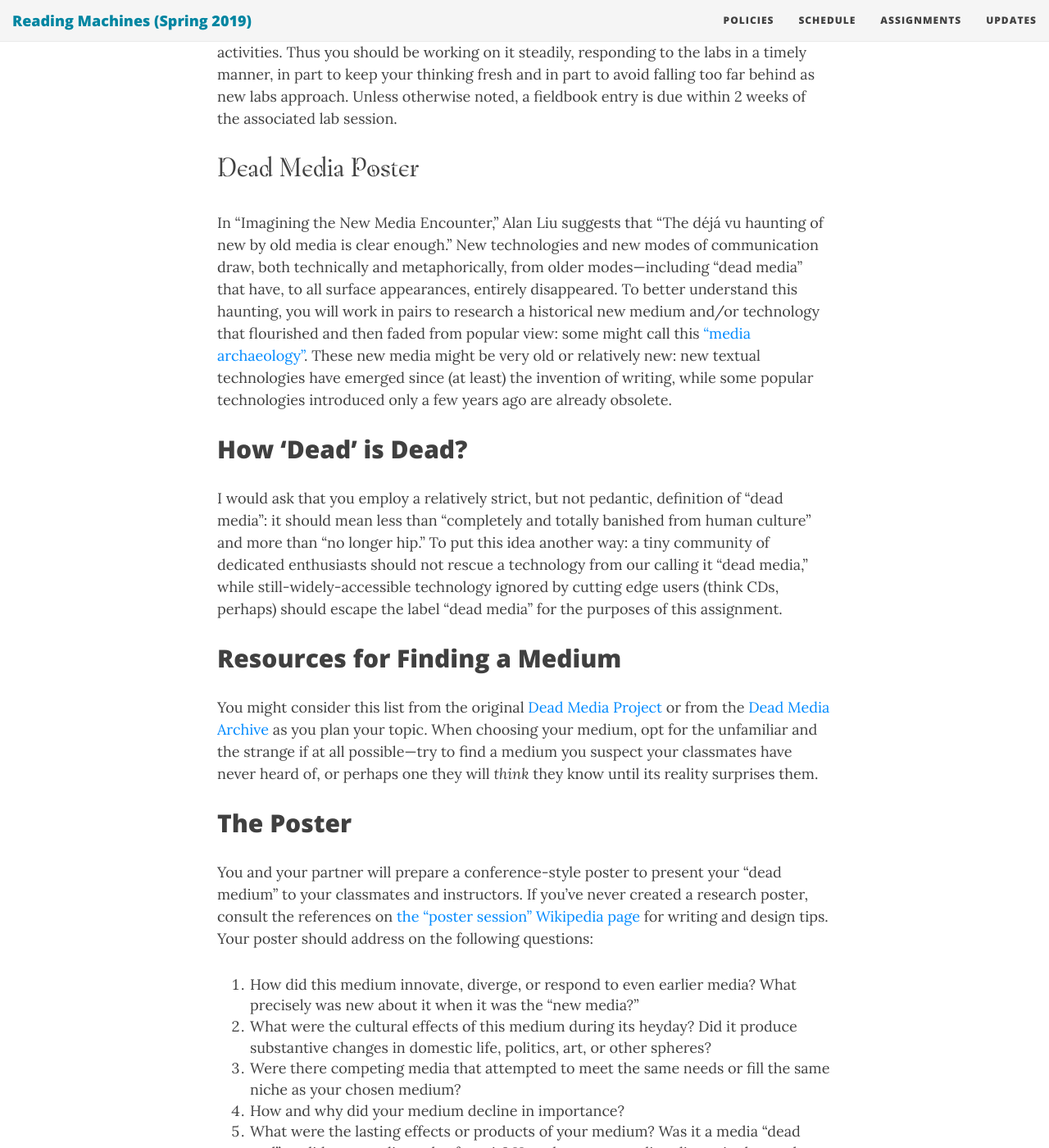
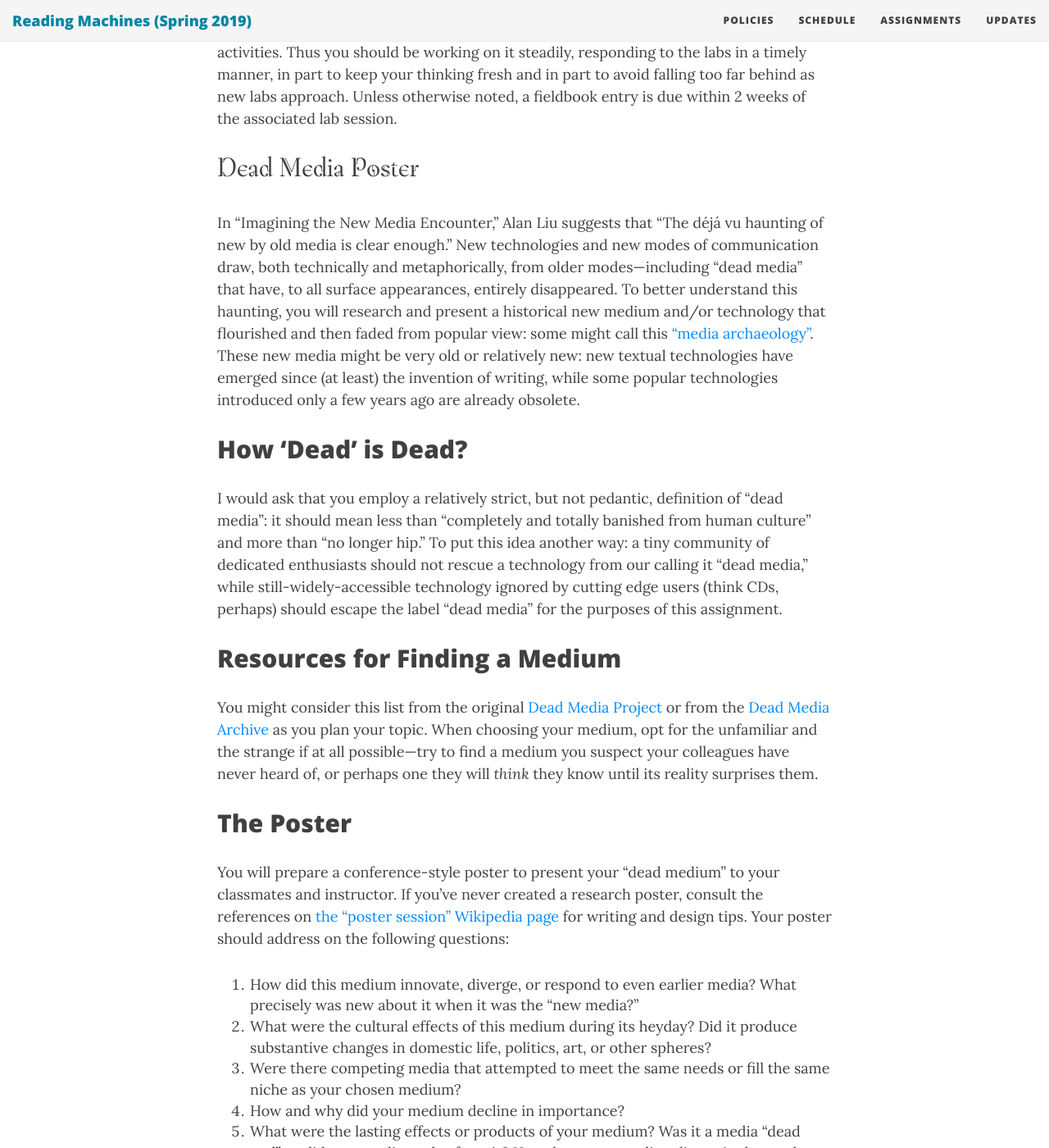
Before and after one commit to rccordell/s19rm, a Jekyll site: the page built from assignments.md, in a window 1280 px wide and 1400 px high, scrolled down 2751 px. Shown: the whole window at 82% size. Built offline with Jekyll 4.4.1, drawn with Linux system fonts in a browser that asks for light colours; nearby versions of some CDN libraries; some web fonts are replaced; some of the changed text lies outside the part shown.

Commit message:
copyedits

```diff
--- a/assignments.md
+++ b/assignments.md
@@ -48,7 +48,7 @@ Your fieldbook should be a developing record of your thinking about our class an
 
 # Dead Media Poster
 
-In “Imagining the New Media Encounter," Alan Liu suggests that “The déjá vu haunting of new by old media is clear enough.” New technologies and new modes of communication draw, both technically and metaphorically, from older modes—including “dead media” that have, to all surface appearances, entirely disappeared. To better understand this haunting, you will work in pairs to research a historical new medium and/or technology that flourished and then faded from popular view: some might call this [“media archaeology”](http://mediaarchaeologylab.com/). These new media might be very old or relatively new: new textual technologies have emerged since (at least) the invention of writing, while some popular technologies introduced only a few years ago are already obsolete.
+In “Imagining the New Media Encounter," Alan Liu suggests that “The déjá vu haunting of new by old media is clear enough.” New technologies and new modes of communication draw, both technically and metaphorically, from older modes—including “dead media” that have, to all surface appearances, entirely disappeared. To better understand this haunting, you will research and present a historical new medium and/or technology that flourished and then faded from popular view: some might call this [“media archaeology”](http://mediaarchaeologylab.com/). These new media might be very old or relatively new: new textual technologies have emerged since (at least) the invention of writing, while some popular technologies introduced only a few years ago are already obsolete.
 
 ## How 'Dead' is Dead?
 
@@ -56,11 +56,11 @@ I would ask that you employ a relatively strict, but not pedantic, definition of
 
 ## Resources for Finding a Medium
 
-You might consider this list from the original [Dead Media Project](http://www.deadmedia.org/notes/index-numeric.html) or from the [Dead Media Archive](http://cultureandcommunication.org/deadmedia/index.php/Main_Page) as you plan your topic. When choosing your medium, opt for the unfamiliar and the strange if at all possible—try to find a medium you suspect your classmates have never heard of, or perhaps one they will *think* they know until its reality surprises them.
+You might consider this list from the original [Dead Media Project](http://www.deadmedia.org/notes/index-numeric.html) or from the [Dead Media Archive](http://cultureandcommunication.org/deadmedia/index.php/Main_Page) as you plan your topic. When choosing your medium, opt for the unfamiliar and the strange if at all possible—try to find a medium you suspect your colleagues have never heard of, or perhaps one they will *think* they know until its reality surprises them.
 
 ## The Poster
 
-You and your partner will prepare a conference-style poster to present your “dead medium” to your classmates and instructors. If you’ve never created a research poster, consult the references on [the “poster session” Wikipedia page](http://en.wikipedia.org/wiki/Poster_session) for writing and design tips. Your poster should address on the following questions:
+You will prepare a conference-style poster to present your “dead medium” to your classmates and instructor. If you’ve never created a research poster, consult the references on [the “poster session” Wikipedia page](http://en.wikipedia.org/wiki/Poster_session) for writing and design tips. Your poster should address on the following questions:
 
 1. How did this medium innovate, diverge, or respond to even earlier media? What precisely was new about it when it was the “new media?”
 2. What were the cultural effects of this medium during its heyday? Did it produce substantive changes in domestic life, politics, art, or other spheres?
```
Also changed, not shown: other parts of assignments.md (+2 -2 lines), schedule.md (+4 -3 lines).
